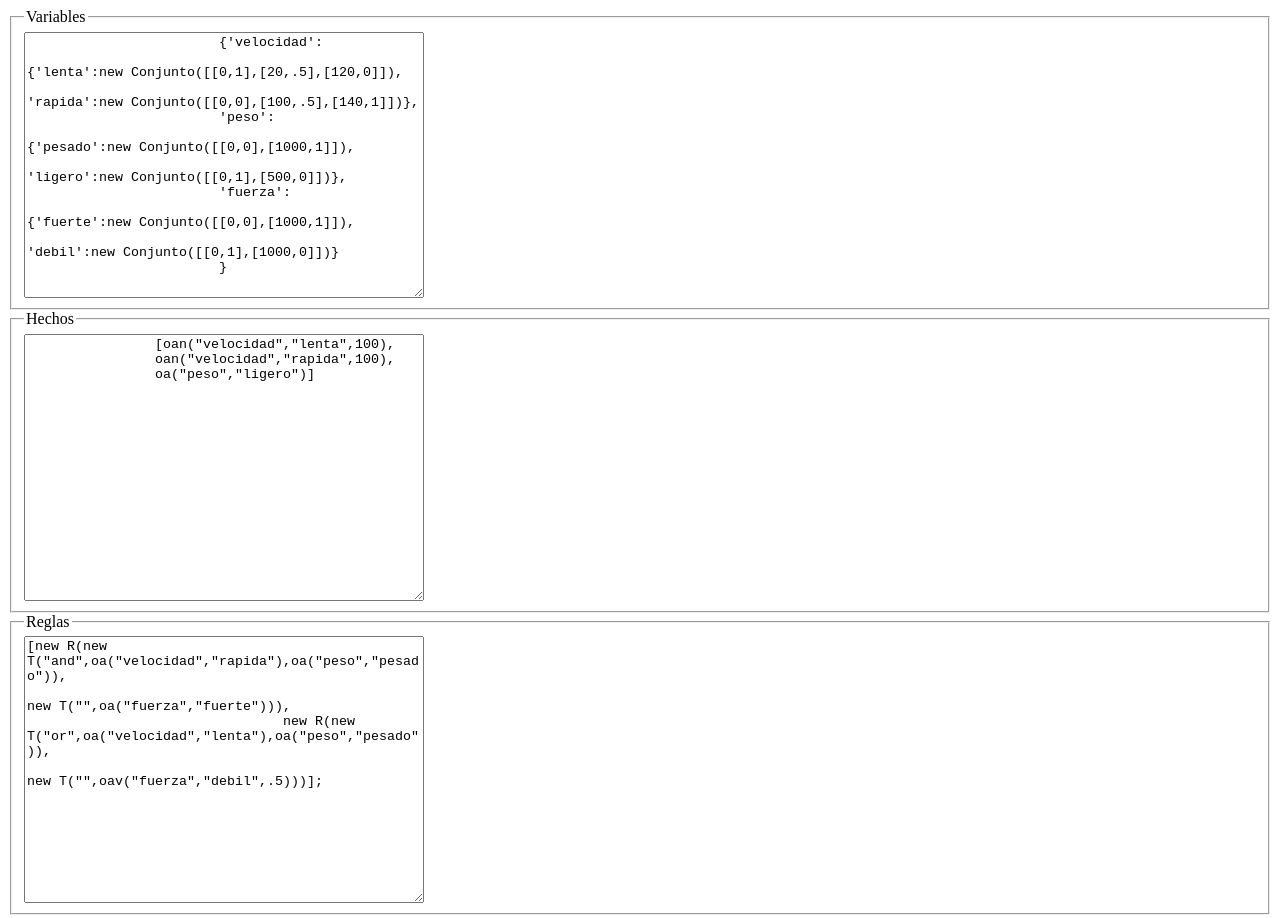
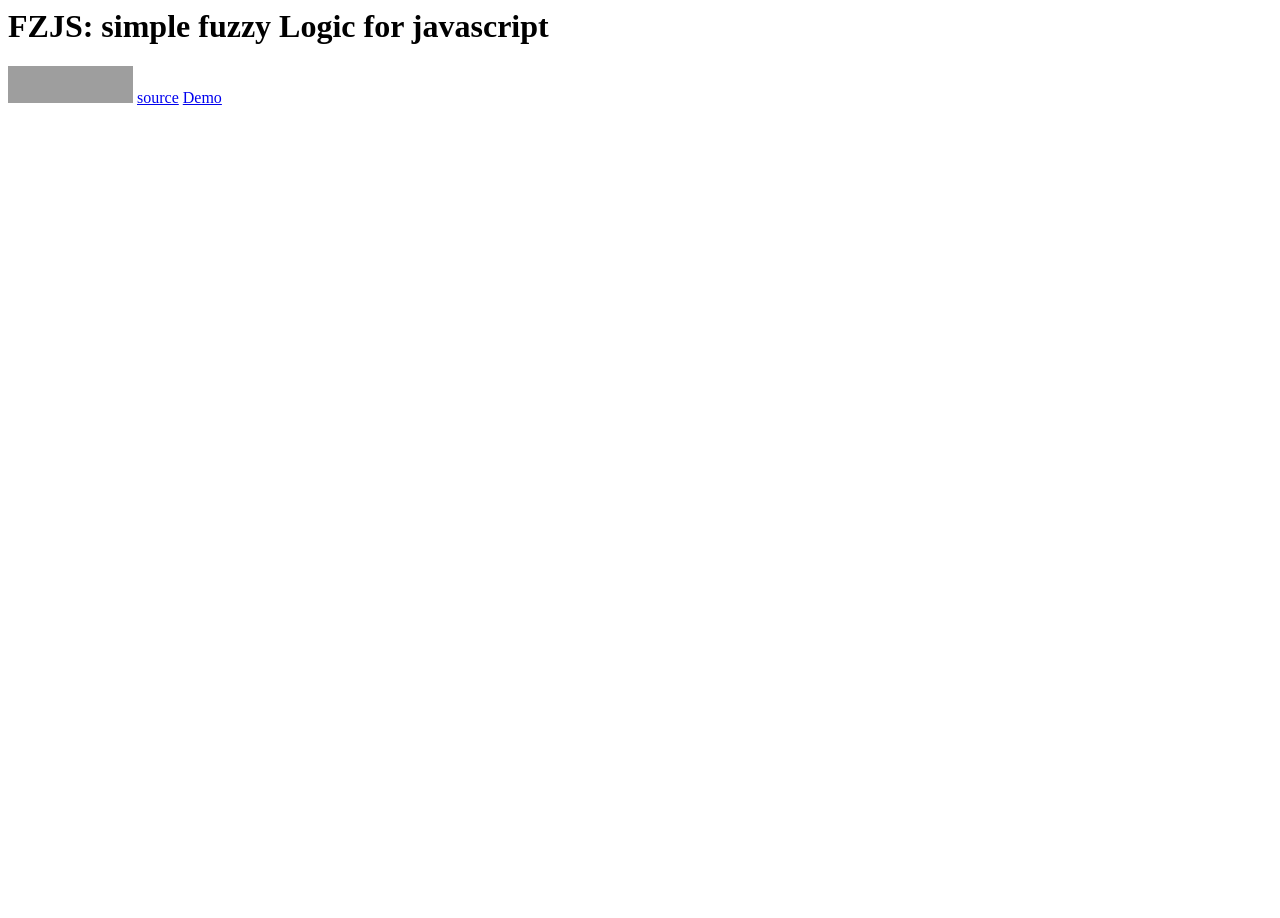
Before and after one commit to illan/fzjs, a plain HTML site: page index.html in a window 1280 px wide. Shown: the top 918 px of the page. After the commit the page ends 800 px from the top, so only its background shows below. Drawn offline with Linux system fonts and the light colour scheme; grey boxes are pictures that could not be loaded.

Commit message:
web update

```diff
--- a/test.html
+++ b/index.html
@@ -1,10 +1,15 @@
 <html>
   <head>
-    <title></title>
+    <title>FZJS</title>
     <meta content="">
     <style>textarea {width:30em; height:20em;}</style>
   </head>
   <body>
+  <h1>FZJS: simple fuzzy Logic for javascript</h1>
+  <a href="http://sourceforge.net"><img src="http://sflogo.sourceforge.net/sflogo.php?group_id=216409&amp;type=2" alt="SourceForge.net Logo" border="0" height="37" width="125"></a>
+  <a href="fuzzyjs.js">source</a>
+  <a href="#" onclick="document.getElementById('demo').style.display=''">Demo</a>
+  <div id="demo" style="display:none;">
 	<fieldset><legend>Variables</legend>
 	<textarea id="variables">
 	{'velocidad':
@@ -26,7 +31,7 @@
 		oa("peso","ligero")]
 	</textarea>
 	</fieldset>
-	<fieldset><legend>Reglas</legend>
+	<fieldset><legend>Reglas/Terminos</legend>
 	<textarea id="reglas">
 [new R(new T("and",oa("velocidad","rapida"),oa("peso","pesado")),
 								new T("",oa("fuerza","fuerte"))),
@@ -44,6 +49,7 @@
 	<textarea id="resultado">
 	</textarea>
 	</fieldset>
+ </div>
 
 	<script src="fuzzyjs.js">
 	</script>
```
Lines whose indentation alone changed are shown as unchanged.
